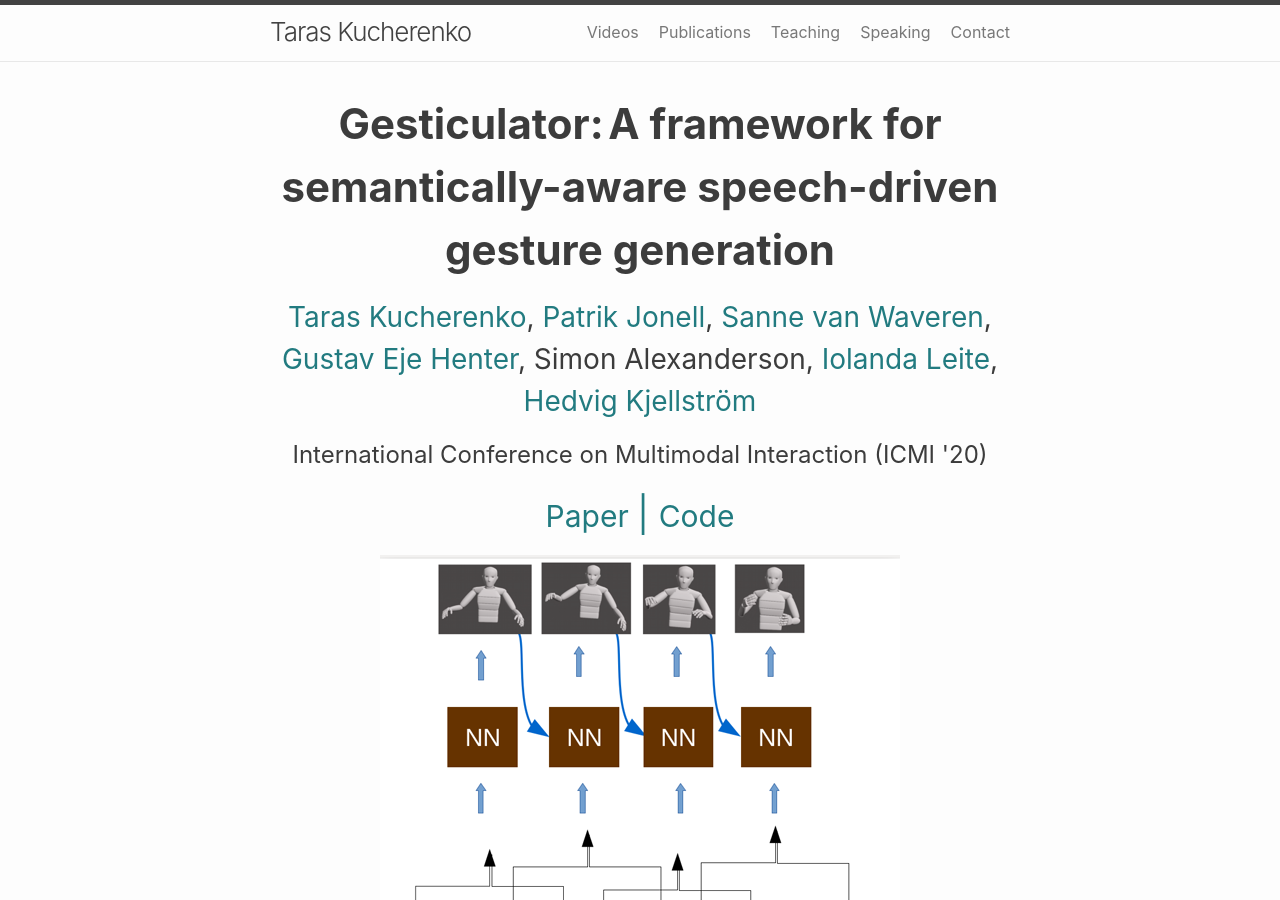
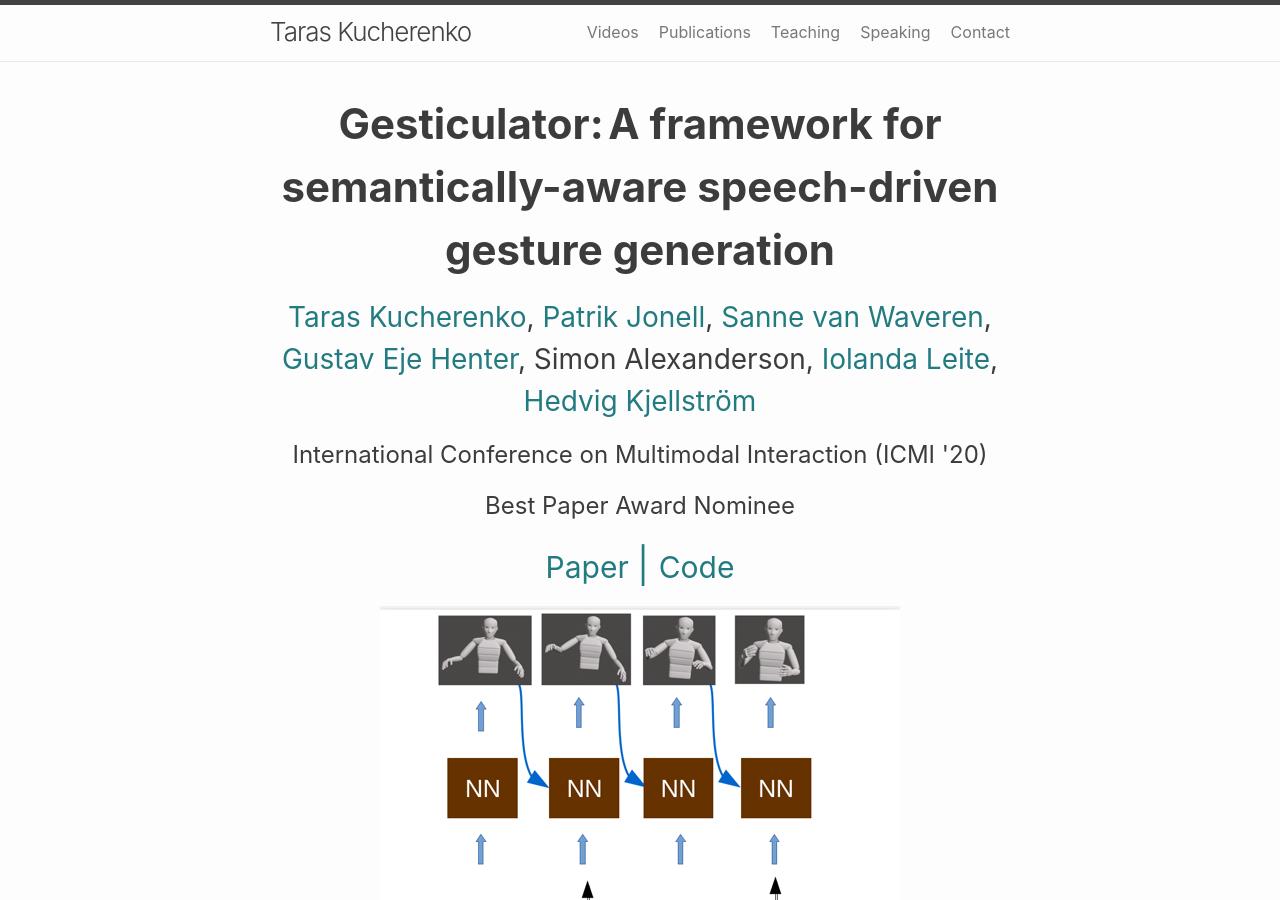
Before and after one commit to Svito-zar/Svito-zar.github.io, a Jekyll site: the page built from _posts/2020-08-03-Gesticulator.md, in a window 1280 px wide and 900 px high. Built offline with Jekyll 4.4.1, drawn with Linux system fonts in a browser that asks for light colours.

Commit message:
fixing project page

```diff
--- a/_posts/2020-08-03-Gesticulator.md
+++ b/_posts/2020-08-03-Gesticulator.md
@@ -10,6 +10,7 @@
   <b style="font-size: 42px;"> A framework for semantically-aware speech-driven gesture generation </b>
   <p style="font-size: 28px;" align="center"> <a href="https://svito-zar.github.io/">Taras Kucherenko</a>, <a href="http://www.patrikjonell.se">Patrik Jonell</a>, <a href="https://svanwaveren.wordpress.com">Sanne van Waveren</a>, <a href="https://people.kth.se/~ghe/">Gustav Eje Henter</a>, Simon Alexanderson, <a href="https://iolandaleite.com">Iolanda Leite</a>, <a href="http://www.csc.kth.se/~hedvig/">Hedvig Kjellström</a> </p>
   <p style="font-size: 24px;" align="center"> International Conference on Multimodal Interaction (ICMI '20) </p>
+  <p style="font-size: 24px;" align="center"> Best Paper Award Nominee </p>
 </p>
 
 <p align="center">
```
